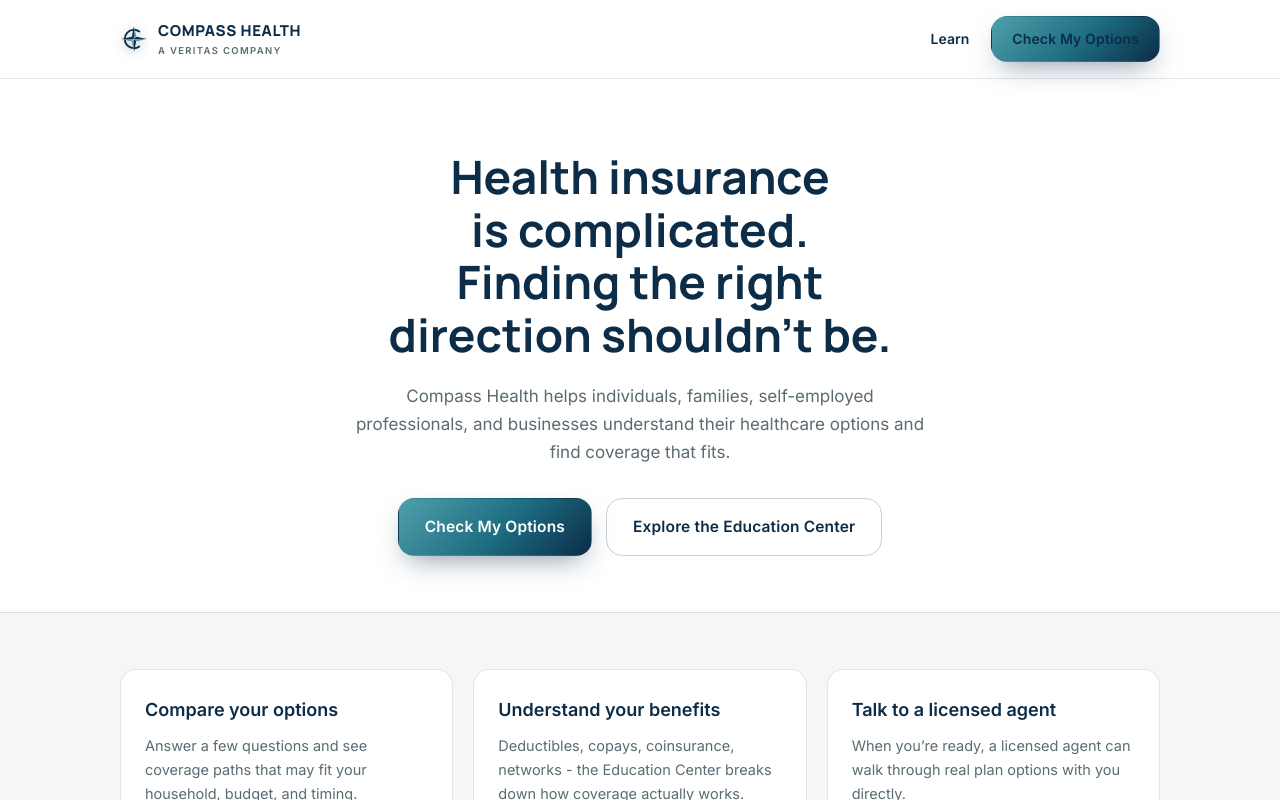
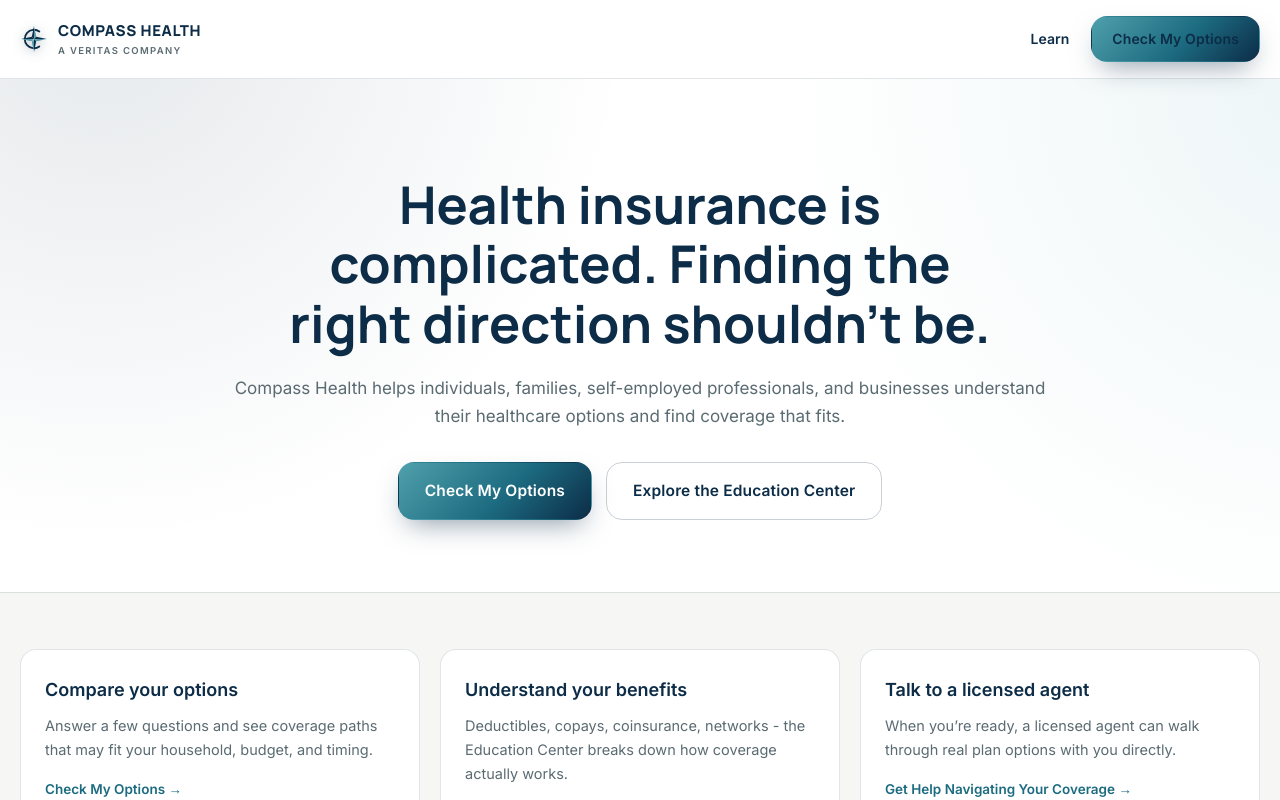
Before and after one commit to ecp787-byte/compass-health-funnel-site, a React (Vite) app: page / in a window 1280 px wide. Shown: the top 800 px of the page. Built offline with nearby package versions, Linux system fonts and the light colour scheme; no server answers.

Commit message:
Add files via upload

```diff
--- a/src/components/education/ArticlePage.jsx
+++ b/src/components/education/ArticlePage.jsx
@@ -51,9 +51,14 @@ function useArticleSeo(article) {
 export default function ArticlePage({ article }) {
   useArticleSeo(article);
   const category = getCategory(article.category);
+  // Cap "Related reading" at 3 cards even when an article's internalLinks
+  // data has more - a long wall of cross-links at the bottom of every post
+  // reads as clutter rather than a curated recommendation. The full list
+  // stays in the data file in case it's useful elsewhere later.
   const related = article.internalLinks
     .map((link) => ARTICLES_BY_SLUG[link.slug])
-    .filter(Boolean);
+    .filter(Boolean)
+    .slice(0, 3);
 
   return (
     <div className="learn-page">
--- a/src/styles/global.css
+++ b/src/styles/global.css
@@ -15,7 +15,7 @@ input,select{font-family:inherit;font-size:16px;}
   *{animation-duration:0.001ms !important;transition-duration:0.001ms !important;}
 }
 
-.wrap{max-width:1180px;margin-inline:auto;padding-inline:max(20px, calc((100vw - 1180px)/2 + 20px));}
+.wrap{max-width:1280px;margin-inline:auto;padding-inline:max(20px, calc((100vw - 1280px)/2 + 20px));}
 .narrow{max-width:640px;margin-inline:auto;}
 
 .sample-tag{
@@ -247,7 +247,10 @@ input,select{font-family:inherit;font-size:16px;}
 .home-nav a{font-size:14px;font-weight:600;text-decoration:none;color:var(--text);}
 .home-nav a:hover{color:var(--accent);}
 .home-nav-cta{padding:11px 20px;min-height:auto;font-size:14px;}
-.home-hero{padding-block:72px 56px;text-align:center;}
+.home-hero{
+  padding-block:72px 56px;text-align:center;
+  background-image:var(--aurora-bg-soft);background-repeat:no-repeat;background-position:top center;
+}
 .home-hero-inner{max-width:720px;}
 .home-hero-title{font-family:var(--font-display);font-size:clamp(30px,5vw,46px);line-height:1.15;margin-bottom:20px;}
 .home-hero-copy{font-size:17px;line-height:1.65;color:var(--text-muted);margin-bottom:32px;}
@@ -272,7 +275,10 @@ input,select{font-family:inherit;font-size:16px;}
    (src/components/education/LearnLanding.jsx, ArticlePage.jsx)
    ========================================================================== */
 .learn-page{background:var(--surface);padding-block:28px 8px;}
-.learn-hero{text-align:center;max-width:680px;margin-inline:auto;padding-block:24px 32px;}
+.learn-hero{
+  text-align:center;max-width:680px;margin-inline:auto;padding-block:24px 32px;
+  background-image:var(--aurora-bg-soft);background-repeat:no-repeat;background-position:top center;
+}
 .learn-h1{font-family:var(--font-display);font-size:clamp(28px,5vw,42px);line-height:1.15;margin-bottom:16px;}
 .learn-hero-copy{font-size:16px;line-height:1.65;color:var(--text-muted);margin-bottom:26px;}
 .learn-search{
@@ -390,4 +396,10 @@ input,select{font-family:inherit;font-size:16px;}
 }
 @media (min-width:960px){
   .learn-grid{grid-template-columns:repeat(3,1fr);}
+  .article-related-grid{grid-template-columns:repeat(3,1fr);}
+  .home-hero{padding-block:96px 72px;}
+  .home-hero-inner{max-width:860px;}
+  .home-hero-title{font-size:clamp(40px,4.2vw,52px);}
+  .learn-hero{max-width:820px;padding-block:36px 40px;}
+  .learn-h1{font-size:clamp(36px,4vw,48px);}
 }
```
